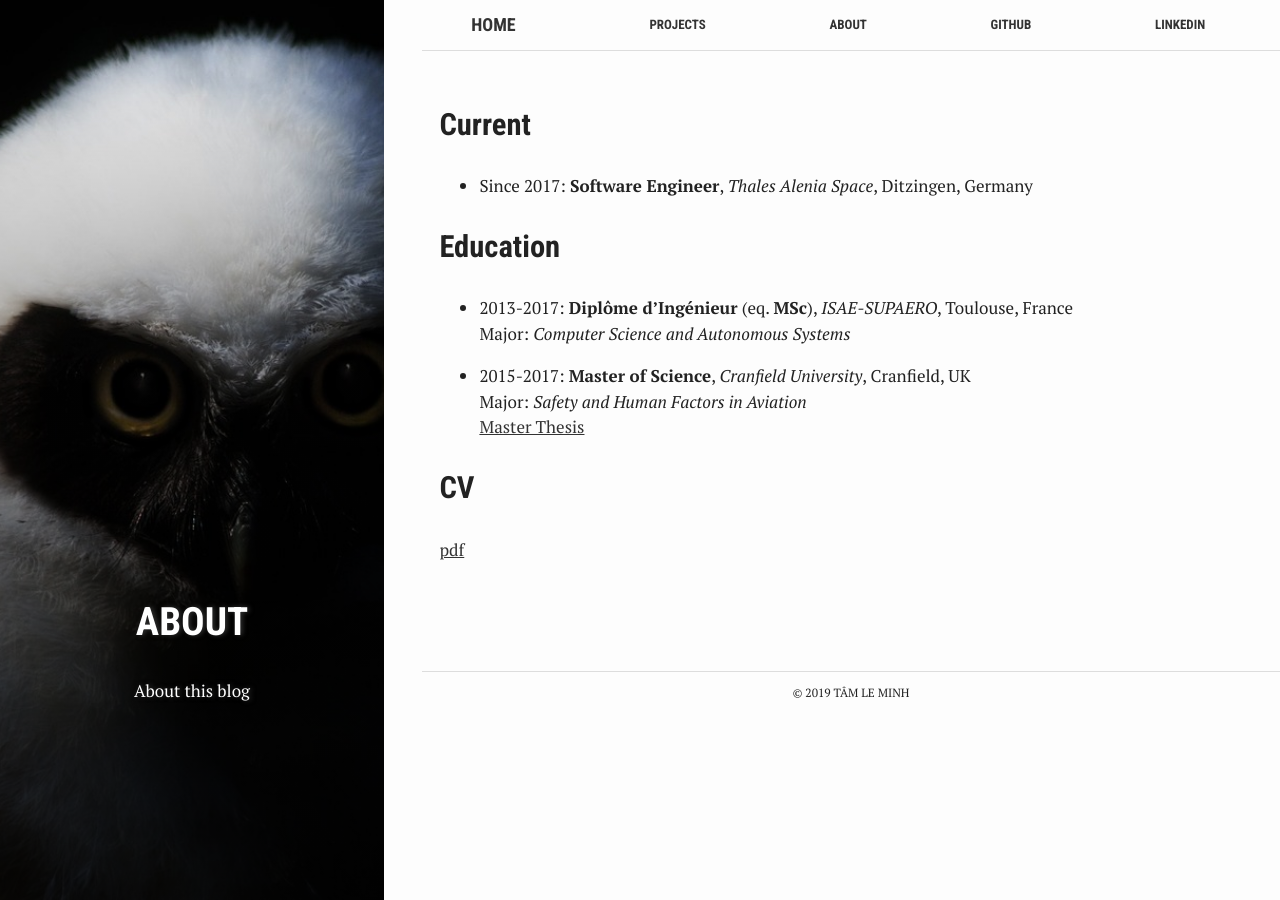
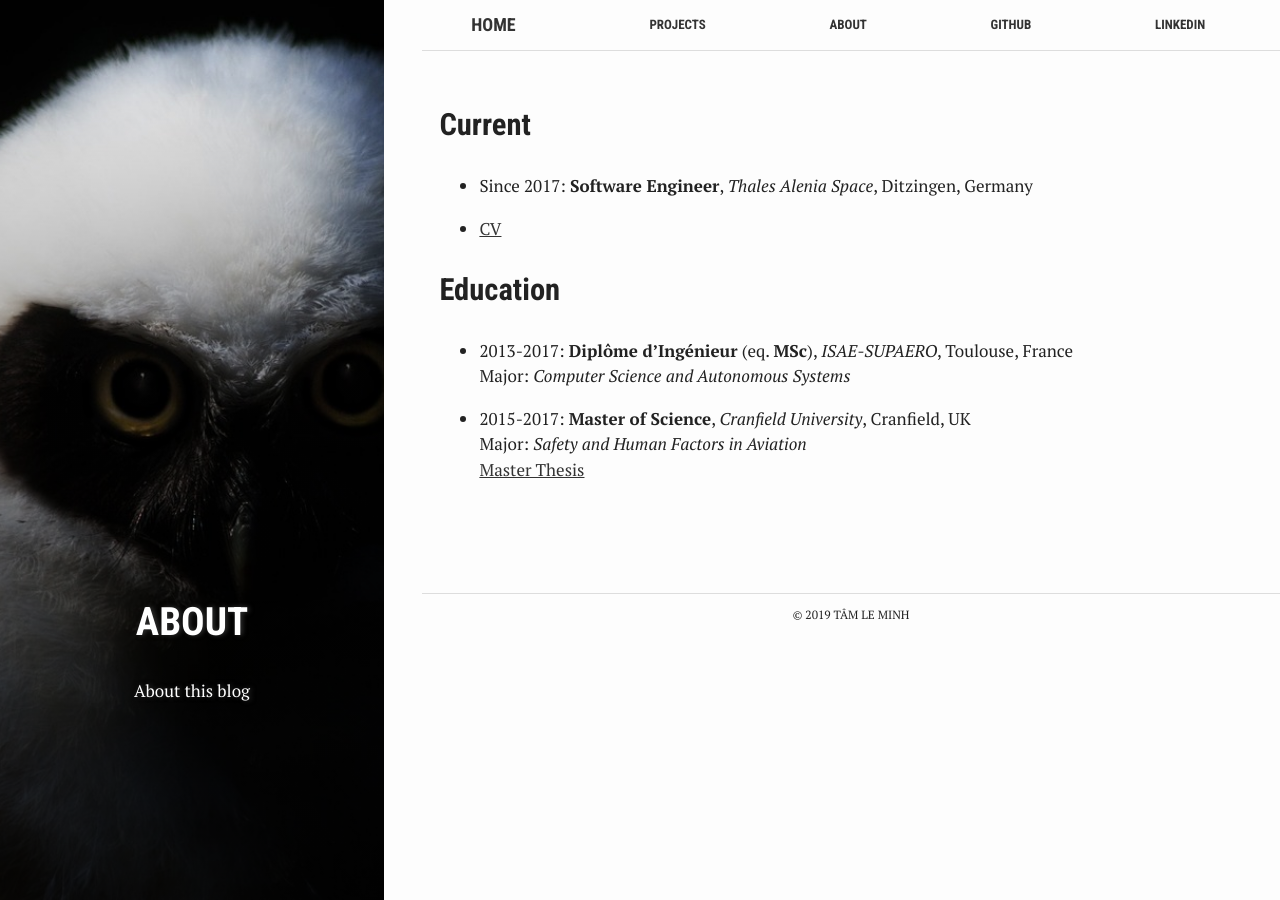
Before and after one commit to tam-leminh/tam-leminh.github.io_old, a Jekyll site: the page built from 2-about.md, in a window 1280 px wide. Built offline with Jekyll 4.4.1, drawn with Linux system fonts in a browser that asks for light colours.

Commit message:
CHANGE cv loc

```diff
--- a/2-about.md
+++ b/2-about.md
@@ -20,7 +22,3 @@ Major: *Computer Science and Autonomous Systems*
 - 2015-2017: **Master of Science**, *Cranfield University*, Cranfield, UK
 Major: *Safety and Human Factors in Aviation*
 [Master Thesis]({{ "/assets/pdfs/Master_Thesis-Le_Minh-Tam-Cranfield.pdf" | relative_url }})
-
-## CV
-
-[pdf]({{ "/assets/pdfs/CV-Le_Minh-Tam.pdf" | relative_url }})
```
Also changed, not shown: other parts of 2-about.md (+2 -0 lines).
